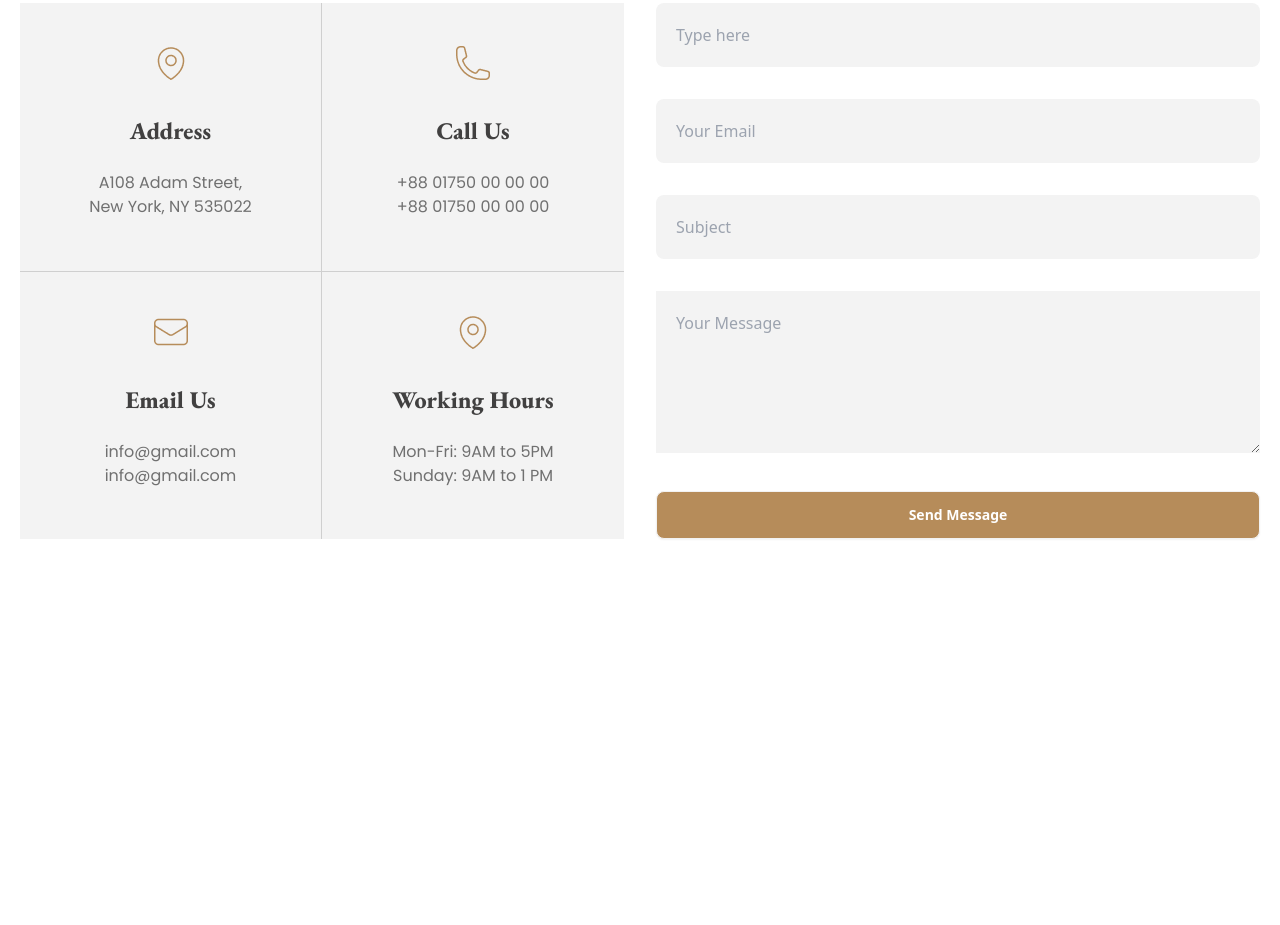
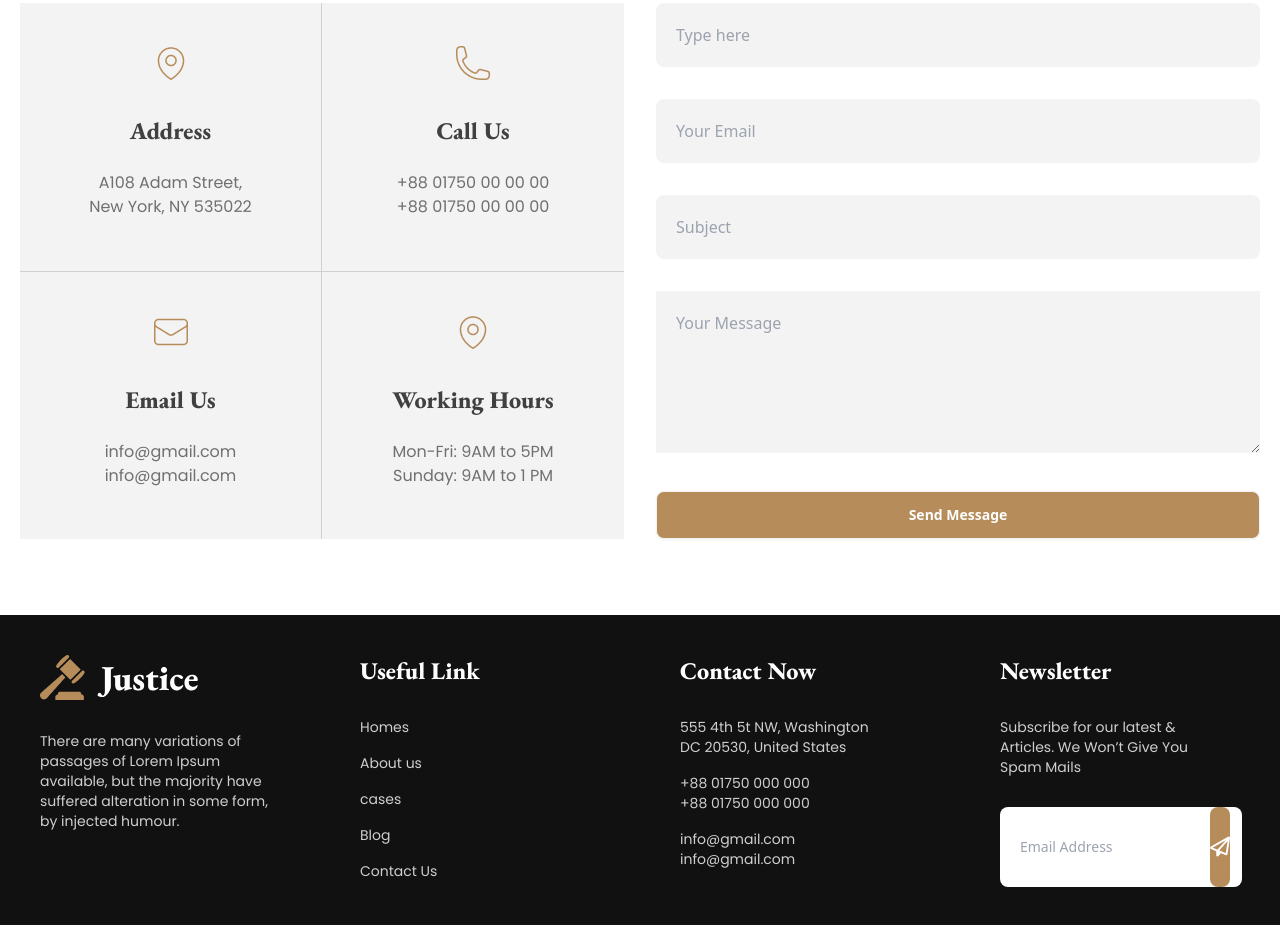
Before and after one commit to Al-Amin018555/Legal-Solution-With-DasiyUI, a plain HTML site: page index.html in a window 1280 px wide. Shown: the part 4097-5022 px from the top of the page. Before the commit the page ends 4712 px from the top, so only its background shows below. Drawn offline with nearby package versions, Linux system fonts and the light colour scheme.

Commit message:
footer section added

```diff
--- a/index.html
+++ b/index.html
@@ -385,9 +385,58 @@
 
     </section>
 
+
   </main>
 
-  <footer>
+  <footer class="bg-[#111111] min-h-20 footer text-white p-10">
+    <section class="md:container md:mx-auto grid grid-cols-1 gap-8 md:gap-20 md:grid-cols-2 lg:grid-cols-3 xl:grid-cols-4">
+      <nav class="flex flex-col w-full space-y-[30px]">
+        <a class="mb-0">
+          <img src="images/logo.png" alt="">
+        </a>
+        <p class="font-poppins text-[#CFCFCF]">There are many variations of <br> passages of Lorem Ipsum <br> available, but the majority have <br> suffered alteration in some form, <br> by injected humour.</p>
+        </nav>
+        <nav class="w-full space-y-[30px]">
+        <h6 class="font-eb-garamond text-2xl font-extrabold text-white">Useful Link</h6>
+        <div class="flex flex-col gap-4 font-poppins text-[#CFCFCF]">
+          <a class="link link-hover">Homes</a>
+          <a class="link link-hover">About us</a>
+          <a class="link link-hover">cases</a>
+          <a class="link link-hover">Blog</a>
+          <a class="link link-hover">Contact Us</a>
+        </div>
+       </nav>
+        <nav class="flex flex-col w-full space-y-[30px]">
+        <h6 class="font-eb-garamond text-2xl font-extrabold text-white">Contact Now</h6>
+        <div class="flex flex-col gap-4 font-poppins text-[#CFCFCF]">
+          <p>555 4th 5t NW, Washington <br>
+            DC 20530, United States</p>
+          <p>+88 01750 000 000 <br>
+            +88 01750 000 000</p>
+          <p>info@gmail.com <br>
+            info@gmail.com</p>
+
+        </div>
+        </nav>
+        <form class="w-full space-y-[30px]">
+        <h6 class="font-eb-garamond text-2xl font-extrabold text-white">Newsletter</h6>
+        <div class="">
+          <p class="font-poppins text-[#CFCFCF]">Subscribe for our latest & <br>
+             Articles. We Won’t Give You <br>
+             Spam Mails</p>
+        </div>
+        <div class="flex">
+          <input class="bg-white text-black rounded-lg px-5 py-[30px] w-[250px] border-none outline-none" placeholder="Email Address" type="email" name="" id="">
+          <div class="bg-[#B68C5A] -translate-x-4
+          rounded-lg w-[70px] flex justify-center items-center">
+            <i class="fa-regular text-2xl md:text-xl fa-paper-plane"></i>
+          </div>
+        </div>
+        </form>
+    </section>
+
+
+
   </footer>
 
 </body>
```
